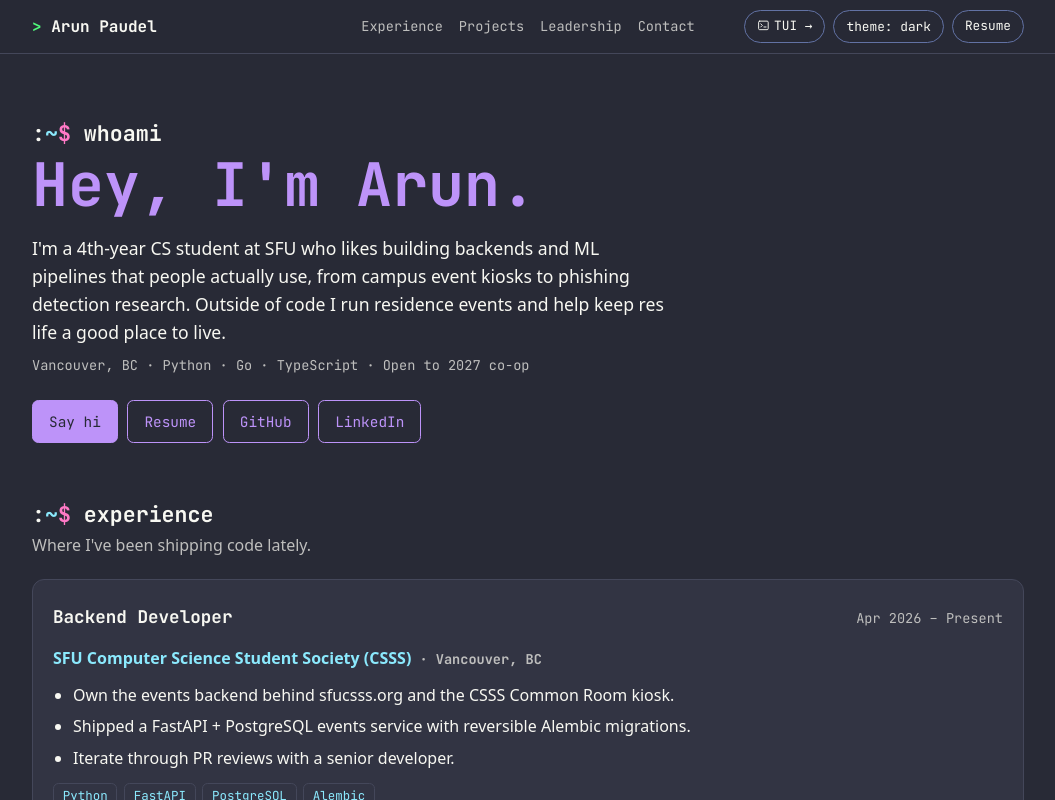
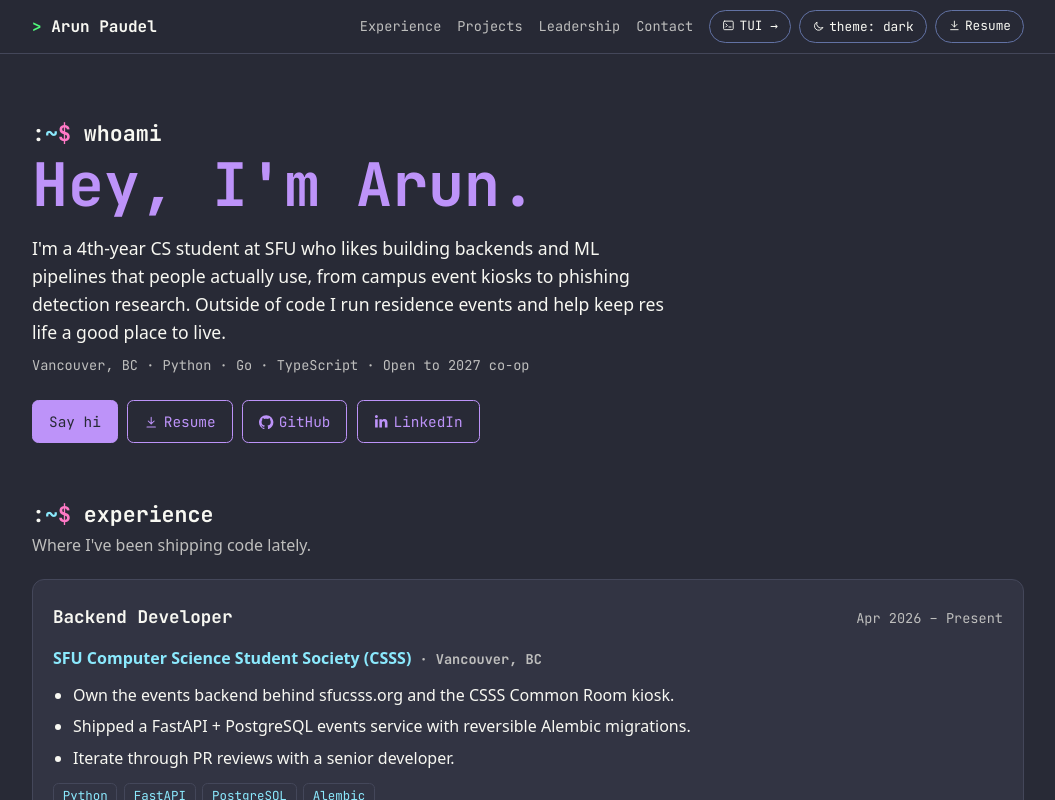
Before and after one commit to arunPdl02/portfolio, a React (Vite) app: page /gui in a window 1280 px wide. Shown: the top 800 px of the page, without its empty margins (112-1167 px from the left). Built offline with nearby package versions, Linux system fonts and the light colour scheme.

Commit message:
Add icons: resume download, theme sun/moon, GitHub and LinkedIn marks, email envelope, copied check

```diff
--- a/src/Icons.tsx
+++ b/src/Icons.tsx
@@ -11,6 +11,10 @@ const base: SVGProps<SVGSVGElement> = {
   'aria-hidden': true,
   focusable: false,
 }
+
+// Brand marks are filled, not stroked. Simple Icons (CC0) for GitHub, Font Awesome (CC BY 4.0) for LinkedIn.
+const GITHUB_PATH = 'M12 .297c-6.63 0-12 5.373-12 12 0 5.303 3.438 9.8 8.205 11.385.6.113.82-.258.82-.577 0-.285-.01-1.04-.015-2.04-3.338.724-4.042-1.61-4.042-1.61C4.422 18.07 3.633 17.7 3.633 17.7c-1.087-.744.084-.729.084-.729 1.205.084 1.838 1.236 1.838 1.236 1.07 1.835 2.809 1.305 3.495.998.108-.776.417-1.305.76-1.605-2.665-.3-5.466-1.332-5.466-5.93 0-1.31.465-2.38 1.235-3.22-.135-.303-.54-1.523.105-3.176 0 0 1.005-.322 3.3 1.23.96-.267 1.98-.399 3-.405 1.02.006 2.04.138 3 .405 2.28-1.552 3.285-1.23 3.285-1.23.645 1.653.24 2.873.12 3.176.765.84 1.23 1.91 1.23 3.22 0 4.61-2.805 5.625-5.475 5.92.42.36.81 1.096.81 2.22 0 1.606-.015 2.896-.015 3.286 0 .315.21.69.825.57C20.565 22.092 24 17.592 24 12.297c0-6.627-5.373-12-12-12'
+const LINKEDIN_PATH = 'M100.28 448H7.4V148.9h92.88zM53.79 108.1C24.09 108.1 0 83.5 0 53.8a53.79 53.79 0 0 1 107.58 0c0 29.7-24.1 54.3-53.79 54.3zM447.9 448h-92.68V302.4c0-34.7-.7-79.2-48.29-79.2-48.29 0-55.69 37.7-55.69 76.7V448h-92.78V148.9h89.08v40.8h1.3c12.4-23.5 42.69-48.3 87.88-48.3 94 0 111.28 61.9 111.28 142.3V448z'
 
 /** Computer monitor: the regular scrollable site. */
 export function MonitorIcon(props: SVGProps<SVGSVGElement>) {
@@ -31,3 +35,68 @@ export function TerminalIcon(props: SVGProps<SVGSVGElement>) {
     </svg>
   )
 }
+
+/** Download arrow into a tray: the resume button. */
+export function DownloadIcon(props: SVGProps<SVGSVGElement>) {
+  return (
+    <svg {...base} {...props}>
+      <path d="M12 4v11M7 10l5 5 5-5M5 20h14" />
+    </svg>
+  )
+}
+
+/** Moon: shown while the dark theme is active. */
+export function MoonIcon(props: SVGProps<SVGSVGElement>) {
+  return (
+    <svg {...base} {...props}>
+      <path d="M20 14.5A8 8 0 0 1 9.5 4a8 8 0 1 0 10.5 10.5z" />
+    </svg>
+  )
+}
+
+/** Sun: shown while the light theme is active. */
+export function SunIcon(props: SVGProps<SVGSVGElement>) {
+  return (
+    <svg {...base} {...props}>
+      <circle cx="12" cy="12" r="4" />
+      <path d="M12 2v2M12 20v2M4.9 4.9l1.4 1.4M17.7 17.7l1.4 1.4M2 12h2M20 12h2M4.9 19.1l1.4-1.4M17.7 6.3l1.4-1.4" />
+    </svg>
+  )
+}
+
+/** Envelope: the email row in the contact card. */
+export function MailIcon(props: SVGProps<SVGSVGElement>) {
+  return (
+    <svg {...base} {...props}>
+      <rect x="3" y="5" width="18" height="14" rx="2" />
+      <path d="M3 7l9 6 9-6" />
+    </svg>
+  )
+}
+
+/** Check mark: the "copied" state. */
+export function CheckIcon(props: SVGProps<SVGSVGElement>) {
+  return (
+    <svg {...base} {...props}>
+      <path d="M5 12.5l4.5 4.5L19 7.5" />
+    </svg>
+  )
+}
+
+const brand: SVGProps<SVGSVGElement> = { fill: 'currentColor', stroke: 'none', 'aria-hidden': true, focusable: false }
+
+export function GitHubIcon(props: SVGProps<SVGSVGElement>) {
+  return (
+    <svg viewBox="0 0 24 24" {...brand} {...props}>
+      <path d={GITHUB_PATH} />
+    </svg>
+  )
+}
+
+export function LinkedInIcon(props: SVGProps<SVGSVGElement>) {
+  return (
+    <svg viewBox="0 0 448 512" {...brand} {...props}>
+      <path d={LINKEDIN_PATH} />
+    </svg>
+  )
+}
--- a/src/gui/Contact.tsx
+++ b/src/gui/Contact.tsx
@@ -2,6 +2,7 @@ import { useEffect, useRef, useState, type FormEvent } from 'react'
 import { buildNote, copyText, gmailUrl, noteAsText } from '../contact'
 import { content, displayUrl } from '../content'
 import PromptText from '../PromptText'
+import { CheckIcon, GitHubIcon, LinkedInIcon, MailIcon } from '../Icons'
 
 const { profile } = content
 
@@ -31,12 +32,23 @@ function EmailRow() {
     }
   }
 
-  const label = state === 'copied' ? '✓ copied' : state === 'selected' ? 'selected, ⌘/Ctrl+C' : 'copy'
+  const label =
+    state === 'copied' ? (
+      <>
+        <CheckIcon className="inline-icon" />
+        copied
+      </>
+    ) : state === 'selected' ? (
+      'selected, ⌘/Ctrl+C'
+    ) : (
+      'copy'
+    )
 
   return (
     <li className="contact-row">
       <span className="contact-key">email</span>
       <span className="contact-val">
+        <MailIcon className="inline-icon" aria-hidden="true" />
         <span ref={textRef} className="email-text">
           {profile.email}
         </span>
@@ -171,6 +183,7 @@ export function Contact() {
               <li className="contact-row">
                 <span className="contact-key">github</span>
                 <span className="contact-val">
+                  <GitHubIcon className="inline-icon" />
                   <a href={profile.github} target="_blank" rel="noopener noreferrer">
                     {displayUrl(profile.github)}
                   </a>
@@ -179,6 +192,7 @@ export function Contact() {
               <li className="contact-row">
                 <span className="contact-key">linkedin</span>
                 <span className="contact-val">
+                  <LinkedInIcon className="inline-icon" />
                   <a href={profile.linkedin} target="_blank" rel="noopener noreferrer">
                     {displayUrl(profile.linkedin)}
                   </a>
--- a/src/gui/Hero.tsx
+++ b/src/gui/Hero.tsx
@@ -1,5 +1,6 @@
 import { content } from '../content'
 import PromptText from '../PromptText'
+import { GitHubIcon, LinkedInIcon, DownloadIcon } from '../Icons'
 import { ExtLink } from './ui'
 
 export default function Hero() {
@@ -21,12 +22,15 @@ export default function Hero() {
           Say hi
         </a>
         <a className="btn" href={resume.path} download={resume.filename}>
+          <DownloadIcon className="inline-icon" />
           Resume
         </a>
         <ExtLink className="btn" href={profile.github}>
+          <GitHubIcon className="inline-icon" />
           GitHub
         </ExtLink>
         <ExtLink className="btn" href={profile.linkedin}>
+          <LinkedInIcon className="inline-icon" />
           LinkedIn
         </ExtLink>
       </div>
--- a/src/gui/TopBar.tsx
+++ b/src/gui/TopBar.tsx
@@ -1,6 +1,6 @@
 import { Link } from 'react-router-dom'
 import { content } from '../content'
-import { TerminalIcon } from '../Icons'
+import { DownloadIcon, TerminalIcon } from '../Icons'
 import ThemeToggle from '../theme/ThemeToggle'
 
 const SECTIONS = [
@@ -30,11 +30,12 @@ export default function TopBar() {
         </nav>
         <div className="topbar-actions">
           <Link to="/tui" className="pill-btn">
-            <TerminalIcon className="pill-icon" />
+            <TerminalIcon className="inline-icon" />
             TUI →
           </Link>
           <ThemeToggle className="pill-btn" />
           <a className="pill-btn" href={resume.path} download={resume.filename}>
+            <DownloadIcon className="inline-icon" />
             Resume
           </a>
         </div>
--- a/src/index.css
+++ b/src/index.css
@@ -149,10 +149,17 @@ button {
   white-space: nowrap;
 }
 
-/* Small view icon inside the TUI/GUI switch pills */
-.pill-icon {
+/* Small icon placed inline with text: pills, buttons, contact rows */
+.inline-icon {
   width: 1em;
   height: 1em;
   margin-right: 0.35em;
   vertical-align: -0.15em;
 }
+
+/* Phones: the theme toggle shows its icon only, so the top bar fits at 360px */
+@media (max-width: 480px) {
+  .toggle-label {
+    display: none;
+  }
+}
--- a/src/theme/ThemeToggle.tsx
+++ b/src/theme/ThemeToggle.tsx
@@ -1,3 +1,4 @@
+import { MoonIcon, SunIcon } from '../Icons'
 import { useTheme } from './useTheme'
 
 export default function ThemeToggle({ className }: { className?: string }) {
@@ -5,7 +6,8 @@ export default function ThemeToggle({ className }: { className?: string }) {
   const next = theme === 'dark' ? 'light' : 'dark'
   return (
     <button type="button" className={className} onClick={toggleTheme} aria-label={`Switch to ${next} theme`}>
-      theme: {theme}
+      {theme === 'dark' ? <MoonIcon className="inline-icon" /> : <SunIcon className="inline-icon" />}
+      <span className="toggle-label">theme: {theme}</span>
     </button>
   )
 }
--- a/src/tui/Tui.tsx
+++ b/src/tui/Tui.tsx
@@ -1,6 +1,6 @@
 import { Link } from 'react-router-dom'
 import { content } from '../content'
-import { MonitorIcon } from '../Icons'
+import { DownloadIcon, MonitorIcon } from '../Icons'
 import ThemeToggle from '../theme/ThemeToggle'
 import Terminal from './Terminal'
 import './tui.css'
@@ -13,11 +13,12 @@ export default function Tui() {
         <span className="tui-title">guest@arunpaudel.com</span>
         <div className="tui-bar-actions">
           <Link to="/gui" className="pill-btn">
-            <MonitorIcon className="pill-icon" />
+            <MonitorIcon className="inline-icon" />
             GUI →
           </Link>
           <ThemeToggle className="pill-btn" />
           <a className="pill-btn" href={resume.path} download={resume.filename}>
+            <DownloadIcon className="inline-icon" />
             Resume
           </a>
         </div>
```
Also changed, not shown: 1 other file (tests, documents, lock files or other folders).
